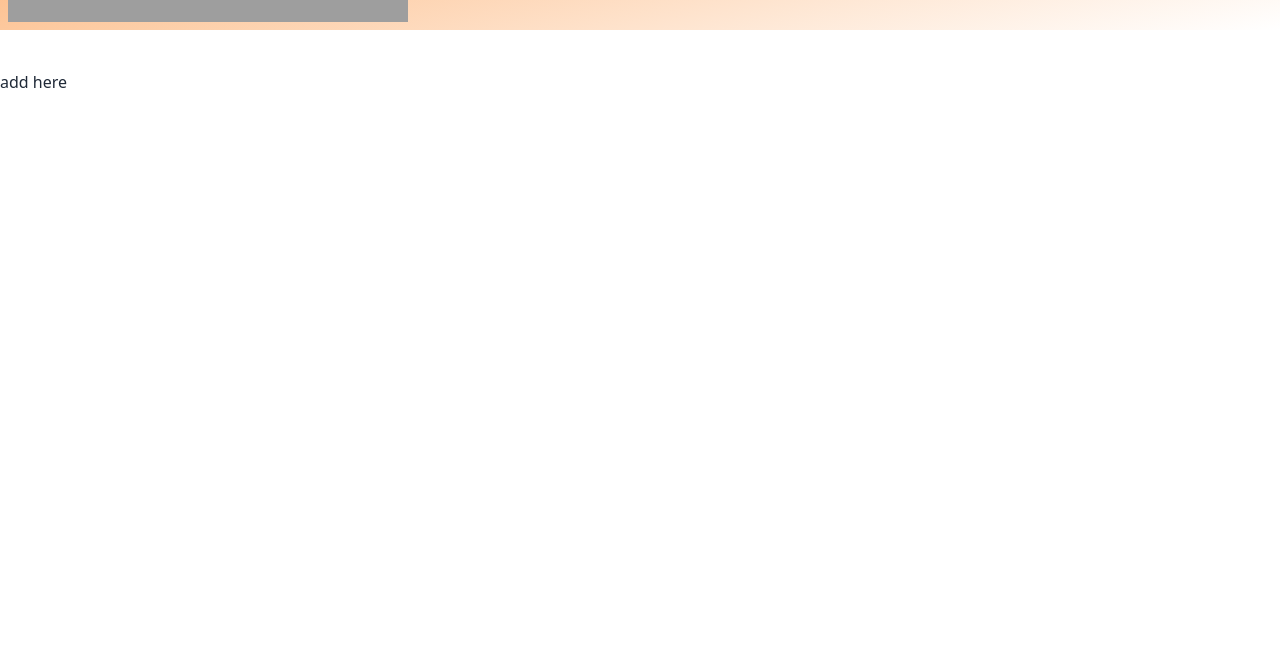
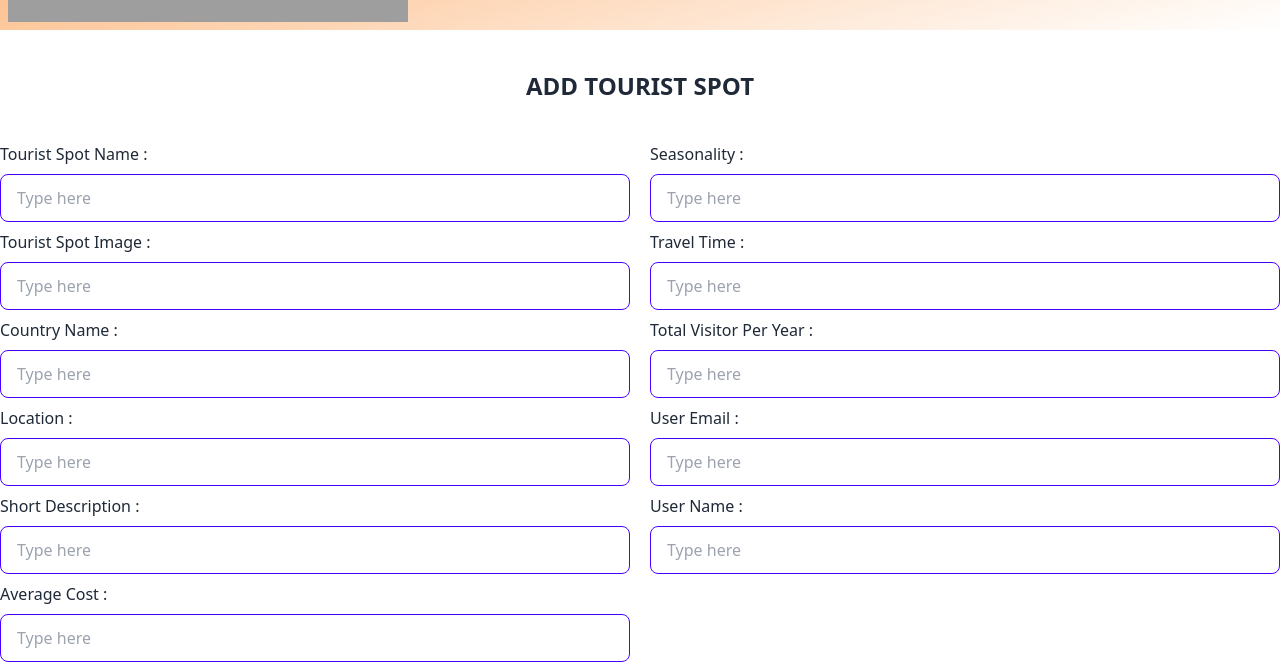
Before and after one commit to EjuMir/TourWay, a React (Vite) app: page /addTouristSpot in a window 1280 px wide. Shown: the part 286-952 px from the top of the page. Before the commit the page ends 800 px from the top, so only its background shows below. Built offline with nearby package versions, Linux system fonts and the light colour scheme; no server answers; sample sign-in values are in the browser's storage; grey boxes are pictures that could not be loaded.

Commit message:
add tourist spot form created

```diff
--- a/src/Authentication/SIgnIn/SignIn.jsx
+++ b/src/Authentication/SIgnIn/SignIn.jsx
@@ -4,7 +4,6 @@ import { FaEyeSlash } from "react-icons/fa6";
 import { NavLink, useNavigate } from "react-router-dom";
 import { ToastContainer, toast } from 'react-toastify';
 import 'react-toastify/dist/ReactToastify.css';
-import { updateProfile } from "firebase/auth";
 import { AuthFirebase } from "../../Firebase/FIrebase";
 
 
--- a/src/MainPages/AddTouristSpot/AddTouristSpot.jsx
+++ b/src/MainPages/AddTouristSpot/AddTouristSpot.jsx
@@ -1,9 +1,43 @@
-import React from 'react';
-
 const AddTouristSpot = () => {
     return (
         <div>
-            <h1>add here</h1>
+            <h1 className='my-10 text-center text-2xl font-bold'>ADD TOURIST SPOT</h1>
+            <div className="mb-10">
+                <form>
+                    <div className="grid grid-cols-2 gap-5 justify-center">
+                        <div className="flex flex-col gap-2">
+                            <h4>Tourist Spot Name :</h4>
+                            <input type="text" name="spotName" placeholder="Type here" className="input input-bordered input-primary w-full" />
+                            <h4>Tourist Spot Image :</h4>
+                            <input type="text" name="image" placeholder="Type here" className="input input-bordered input-primary w-full" />
+                            <h4>Country Name :</h4>
+                            <input type="text" name="countryName" placeholder="Type here" className="input input-bordered input-primary w-full" />
+                            <h4>Location :</h4>
+                            <input type="text" name="location" placeholder="Type here" className="input input-bordered input-primary w-full" />
+                            <h4>Short Description :</h4>
+                            <input type="text" name="shortDes" placeholder="Type here" className="input input-bordered input-primary w-full" />
+                            <h4>Average Cost :</h4>
+                            <input type="text" name="avgCost" placeholder="Type here" className="input input-bordered input-primary w-full" />
+                        </div>
+                        <div className="flex flex-col gap-2">
+                            <h4>Seasonality :</h4>
+                            <input type="text" name="season" placeholder="Type here" className="input input-bordered input-primary w-full" />
+                            <h4>Travel Time :</h4>
+                            <input type="text" name="time" placeholder="Type here" className="input input-bordered input-primary w-full" />
+                            <h4>Total Visitor Per Year :</h4>
+                            <input type="text" name="visitor" placeholder="Type here" className="input input-bordered input-primary w-full" />
+                            <h4>User Email :</h4>
+                            <input type="email" name="email" placeholder="Type here" className="input input-bordered input-primary w-full" />
+                            <h4>User Name :</h4>
+                            <input type="text" name="userName" placeholder="Type here" className="input input-bordered input-primary w-full" />
+                        </div>
+
+                        <div className=" grid col-span-2">
+                        <input type="submit" value="ADD SPOT" className="btn btn-primary"/>
+                        </div>
+                    </div>
+                </form>
+            </div>
         </div>
     );
 };
--- a/src/MainPages/Home/Home.jsx
+++ b/src/MainPages/Home/Home.jsx
@@ -12,7 +12,7 @@ const Home = () => {
     return (
         <div>
             {/* banner section */}
-            <div className="bg-gradient-to-tl from-black to-orange-300 h-96 w-full relative">
+            <div className="mt-20 bg-gradient-to-tl from-black to-orange-300 h-96 w-full relative">
                 <img src="/public/banner-tourist-spot.jpg" alt="" className="w-full h-full object-cover absolute mix-blend-overlay" />
                 <h1 style={{ paddingTop: '5rem', margin: 'auto', fontStyle: "italic", fontWeight: 'bold', fontSize: '70px', color: 'black', textAlign: 'center' }}>
                     LIFE IS ABOUT <br />{' '}
@@ -30,9 +30,11 @@ const Home = () => {
                     </span>
                 </h1>
             </div>
-            {/* react banner slider */}
-            <div className="my-14 w-full">
-                <div className="mb-5">
+
+            {/* banner slider */}
+
+            <div className="my-10 w-full">
+                <div className="mb-7">
                 <h1 style={{ paddingTop: '5rem', margin: 'auto', fontStyle: "italic", fontWeight: 'bold', fontSize: '50px', color: 'black', textAlign: 'center' }}>
                     YOUR VACATION {' '}
                     <span style={{ color: 'orange', fontWeight: 'bold' }}>
@@ -49,6 +51,7 @@ const Home = () => {
                     </span>
                 </h1>
                 </div>
+                <div>
                 <Swiper
                     modules={[Navigation, Pagination, Scrollbar, A11y, Autoplay]}
                     spaceBetween={50}
@@ -61,20 +64,30 @@ const Home = () => {
                     onSlideChange={() => console.log('slide change')}
                 >
                     <SwiperSlide className="mx-auto">
-                        <div>
-                            <img src="/public/Malaysia-Sets-Out-Tourism-Recovery-Plan-2-1024x668.jpg" className="w-full h-[500px]" alt="" />
+                        <div className="bg-gradient-to-tl from-cyan-200 to-black h-96 w-full relative">
+                            <h2 className="absolute text-6xl text-white mx-auto font-bold">CHOOSE</h2>
+                            <img src="/public/Malaysia-Sets-Out-Tourism-Recovery-Plan-2-1024x668.jpg" className="w-full h-96 object-cover absolute mix-blend-overlay" alt="" />
                         </div>
                     </SwiperSlide>
-                    <SwiperSlide><div>
-                        <img src="/public/thailand-home.webp" className="w-full h-[500px]" alt="" />
+                    <SwiperSlide><div className="bg-gradient-to-tl from-black to-cyan-200 h-96 w-full relative">
+                        <h2 className="absolute top-1/2 left-1/2 -translate-x-1/2 -translate-y-1/2 text-6xl text-white mx-auto font-bold">YOUR</h2>
+                        <img src="/public/thailand-home.webp" className="w-full h-96 object-cover absolute mix-blend-overlay" alt="" />
                     </div></SwiperSlide>
                     <SwiperSlide>
-                        <div>
-                            <img src="/public/1 JD7lUyrUdRGhjppG7j0dcQ.jpg" className="w-full h-[500px]" alt="" />
+                        <div className="bg-gradient-to-tl from-black to-orange-300 h-96 w-full relative">
+                        <h2 className="absolute top-2/3 left-2/3 text-6xl text-white mx-auto font-bold">DESTINATION</h2>
+                            <img src="/public/1 JD7lUyrUdRGhjppG7j0dcQ.jpg" className="w-full h-96 object-cover absolute mix-blend-overlay" alt="" />
                         </div>
                     </SwiperSlide>
                     ...
                 </Swiper>
+            </div>
+            </div>
+
+            {/* Tourist Spot Section */}
+
+            <div className="my-10">
+                <h2 className="text-center text-5xl font-bold italic">TOURISTS <span className="text-orange-400">SPOT</span></h2>
             </div>
 
         </div>
```
